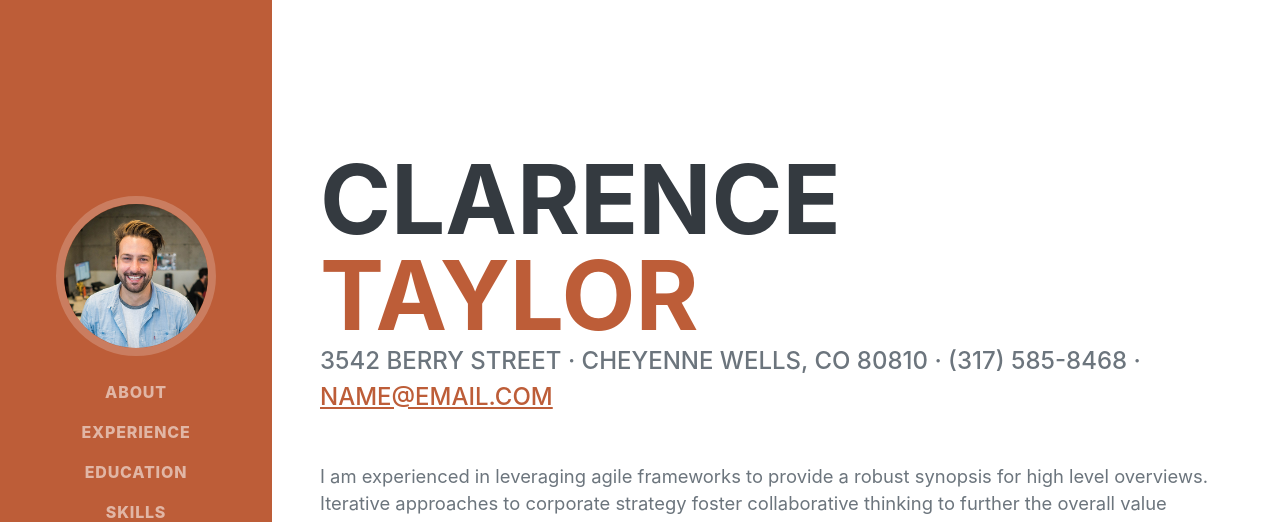
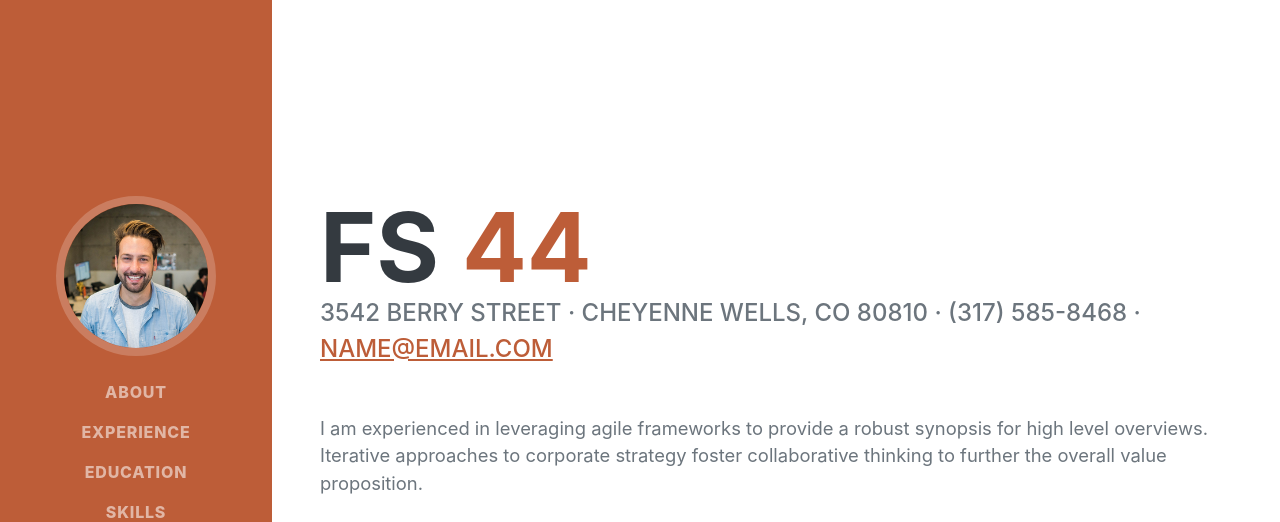
Before and after one commit to dcfs44/dcfs44.github.io, a plain HTML site: page index.html in a window 1280 px wide. Shown: the top 522 px of the page. Drawn offline with nearby package versions, Linux system fonts and the light colour scheme; a web font is replaced by a local one.

Commit message:
Altera o nome do site

```diff
--- a/index.html
+++ b/index.html
@@ -40,8 +40,8 @@
             <section class="resume-section" id="about">
                 <div class="resume-section-content">
                     <h1 class="mb-0">
-                        Clarence
-                        <span class="text-primary">Taylor</span>
+                        FS
+                        <span class="text-primary">44</span>
                     </h1>
                     <div class="subheading mb-5">
                         3542 Berry Street · Cheyenne Wells, CO 80810 · (317) 585-8468 ·
```
